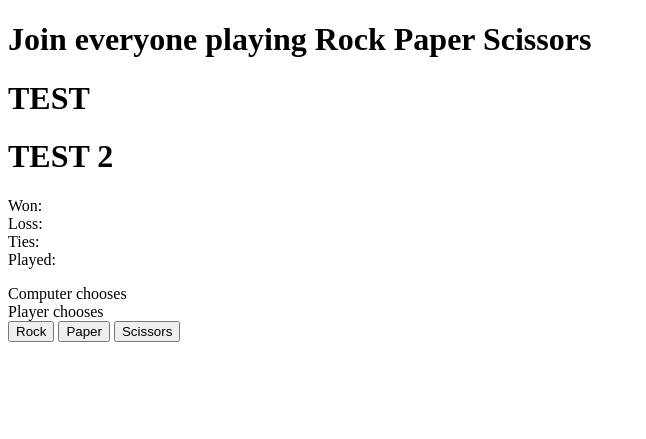
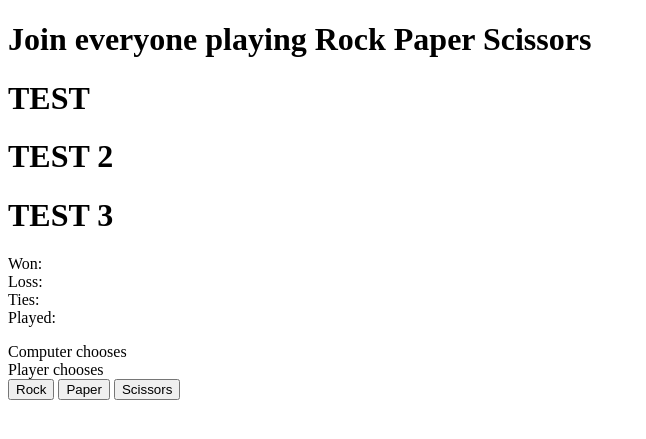
Before and after one commit to brandoneng000/minigames, a Django app: page / in a window 1280 px wide. Shown: the top 439 px of the page, without its empty margins (0-646 px from the left). Run offline with Django 4.2, Linux system fonts and the light colour scheme.

Commit message:
Deploy TEST 3

```diff
--- a/player/templates/player/rockpaperscissors.html
+++ b/player/templates/player/rockpaperscissors.html
@@ -4,6 +4,7 @@
             <h1>Join everyone playing Rock Paper Scissors</h1>
             <h1> TEST </h1>
             <h1> TEST 2 </h1>
+            <h1> TEST 3 </h1>
 
             <p style="display:inline-block; margin:0">Won:</p> <span id="won" ></span>
             <br/>
```
Also changed, not shown: .github/workflows/deploy.yml.
